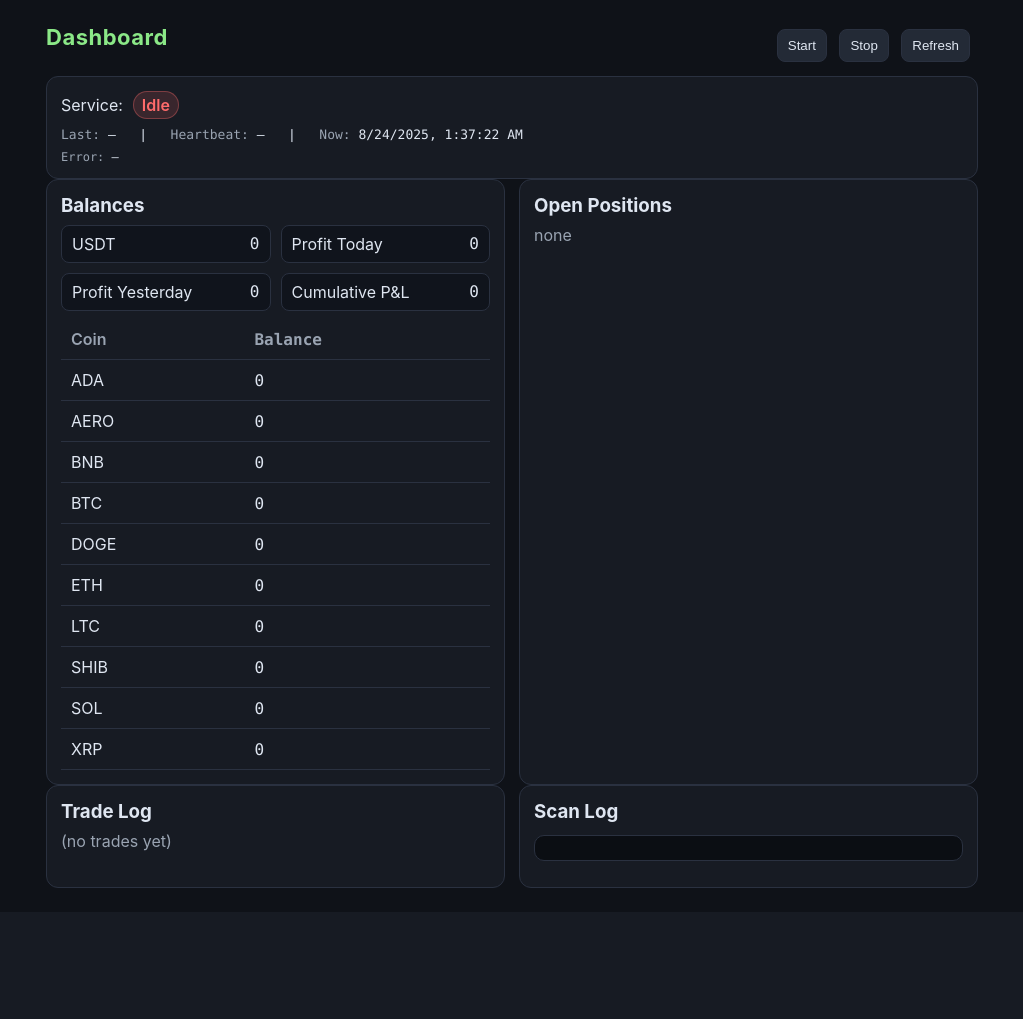
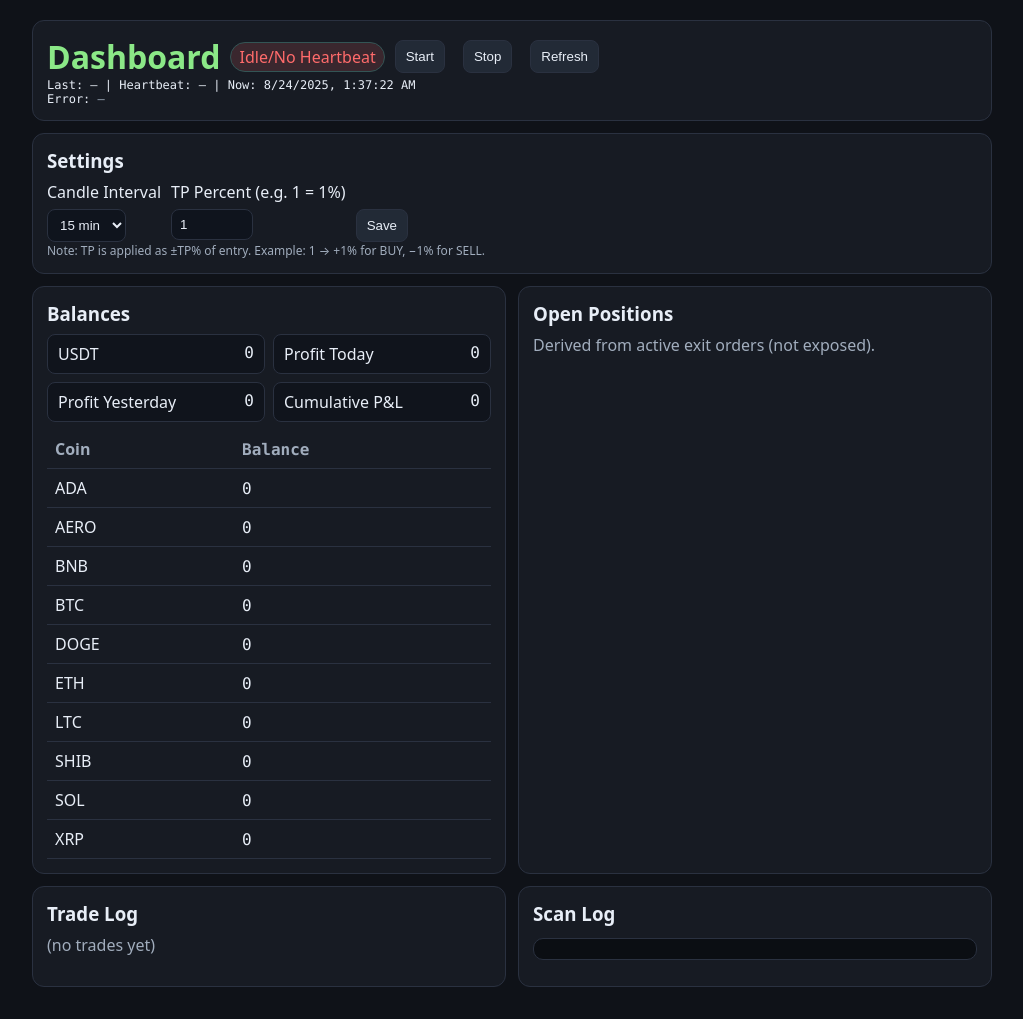
Before and after one commit to sudch-dev/Coin, a Flask app: page / in a window 1280 px wide. Shown: the whole page, without its empty margins (128-1151 px from the left). Before the commit the page ends 888 px from the top, so only its background shows below. Run offline with Flask 3, Linux system fonts and the light colour scheme; data that the repository does not hold is empty.

Commit message:
Update index.html

```diff
--- a/templates/index.html
+++ b/templates/index.html
@@ -2,101 +2,88 @@
 <html lang="en">
 <head>
   <meta charset="utf-8" />
-  <meta
-    name="viewport"
-    content="width=device-width,initial-scale=1,maximum-scale=1,user-scalable=no"
-  />
+  <meta name="viewport" content="width=device-width,initial-scale=1" />
   <title>Dashboard</title>
   <style>
-    :root {
-      --bg: #0f1218;
-      --panel: #171b23;
-      --text: #dfe6f1;
-      --muted: #9aa4b2;
-      --ok: #41d392;
-      --warn: #ffcc66;
-      --err: #ff6b6b;
-      --accent: #5aa9ff;
-      --border: #2a3140;
-      --badge-buy: #2ecc71;
-      --badge-sell: #ff7675;
-      --mono: ui-monospace, SFMono-Regular, Menlo, Monaco, Consolas, "Liberation Mono", "Courier New", monospace;
-      --round: 12px;
+    :root{
+      --bg:#0f1218; --panel:#171b23; --text:#e8eef7; --muted:#a1adbd;
+      --border:#2a3140; --ok:#41d392; --err:#ff6b6b; --badge-buy:#2ecc71; --badge-sell:#ff7675;
+      --mono: ui-monospace, Menlo, Consolas, "Courier New", monospace;
     }
-    * { box-sizing: border-box; }
-    html, body { margin:0; padding:0; background:var(--bg); color:var(--text); font-family: Inter, system-ui, -apple-system, Segoe UI, Roboto, sans-serif; }
-    .wrap { max-width: 960px; margin: 24px auto; padding: 0 14px; }
-    h1 { font-size: 22px; margin: 0 0 16px; color: #8be887; letter-spacing: .5px; }
-    .row { display: grid; grid-template-columns: 1fr; gap: 14px; }
-    @media (min-width:900px){ .row { grid-template-columns: 1fr 1fr; } }
-    .card { background: var(--panel); border: 1px solid var(--border); border-radius: var(--round); padding: 14px; }
-    .title { display:flex; align-items:center; justify-content:space-between; margin-bottom:10px; }
-    .btns button {
-      background:#232a36; color: var(--text); border:1px solid var(--border);
-      padding:8px 10px; border-radius:8px; margin-right:8px; cursor:pointer;
-    }
-    .btns button:hover{ border-color:#3b4558; }
-    .status-line { margin-top:8px; font-family: var(--mono); font-size:13px; }
-    .status-chip{ display:inline-block; padding:3px 8px; border-radius:999px; font-weight:600; }
-    .ok{ background: rgba(65,211,146,.15); color: var(--ok); border:1px solid rgba(65,211,146,.3); }
-    .idle{ background: rgba(255,204,102,.15); color: var(--warn); border:1px solid rgba(255,204,102,.35); }
-    .dead{ background: rgba(255,107,107,.15); color: var(--err); border:1px solid rgba(255,107,107,.35); }
-
-    table { width: 100%; border-collapse: collapse; }
-    th, td { text-align:left; padding:10px; border-bottom:1px solid var(--border); }
-    th { color: var(--muted); font-weight:600; }
-    .mono { font-family: var(--mono); }
-    .muted { color: var(--muted); }
-    .badge {
-      display:inline-block; padding:3px 8px; border-radius:6px; font-weight:700; font-size:12px;
-      color:#111; background:#999;
-    }
-    .buy { background: var(--badge-buy); }
-    .sell{ background: var(--badge-sell); }
-    .flex { display:flex; gap:10px; align-items:center; flex-wrap: wrap; }
-    .small { font-size: 12px; }
-    pre.log {
-      background:#0b0e13; border:1px solid var(--border); border-radius:10px;
-      padding:12px; max-height: 260px; overflow:auto; font-family: var(--mono); font-size: 12px; line-height:1.45;
-    }
-    .pill { background:#202736; border:1px solid var(--border); border-radius:999px; padding:6px 10px; }
-    .grid-2 { display:grid; grid-template-columns: 1fr 1fr; gap: 10px; }
-    @media (max-width:520px){ .grid-2 { grid-template-columns: 1fr; } }
-    .kv { display:flex; justify-content:space-between; background:#10141c; border:1px solid var(--border); border-radius:8px; padding:8px 10px; }
+    html,body{margin:0;background:var(--bg);color:var(--text);font-family:system-ui, -apple-system, Segoe UI, Roboto, Arial, sans-serif}
+    .wrap{max-width:960px;margin:20px auto;padding:0 14px}
+    h1{margin:0 0 12px;color:#8be887}
+    .card{background:var(--panel);border:1px solid var(--border);border-radius:12px;padding:14px;margin-bottom:12px}
+    .row{display:grid;grid-template-columns:1fr;gap:12px}
+    @media(min-width:900px){.row{grid-template-columns:1fr 1fr}}
+    table{width:100%;border-collapse:collapse}
+    th,td{padding:8px;border-bottom:1px solid var(--border);text-align:left}
+    th{color:var(--muted)}
+    .mono{font-family:var(--mono)}
+    .muted{color:var(--muted)}
+    .btn{background:#222a36;color:var(--text);border:1px solid var(--border);padding:8px 10px;border-radius:8px;cursor:pointer;margin-right:8px}
+    .badge{display:inline-block;padding:3px 8px;border-radius:6px;font-weight:700;font-size:12px;color:#111}
+    .buy{background:var(--badge-buy)} .sell{background:var(--badge-sell)}
+    pre.log{background:#0b0e13;border:1px solid var(--border);border-radius:10px;padding:10px;max-height:260px;overflow:auto;font-family:var(--mono);font-size:12px}
+    .grid2{display:grid;grid-template-columns:1fr 1fr;gap:8px}
+    @media(max-width:520px){.grid2{grid-template-columns:1fr}}
+    .kv{display:flex;justify-content:space-between;background:#10141c;border:1px solid var(--border);border-radius:8px;padding:8px 10px}
+    .status{display:flex;gap:10px;align-items:center}
+    .chip{padding:3px 8px;border-radius:999px;border:1px solid #355;color:#aee}
+    .ok{background:rgba(65,211,146,.15);color:var(--ok)}
+    .dead{background:rgba(255,107,107,.15);color:var(--err)}
+    .pill{background:#202736;border:1px solid var(--border);border-radius:999px;padding:3px 8px}
+    .small{font-size:12px}
+    .ctl input,.ctl select{background:#0f141d;border:1px solid var(--border);color:var(--text);padding:7px 8px;border-radius:8px}
+    .ctl label{display:block;margin-bottom:6px}
+    .ctl-row{display:flex;gap:10px;flex-wrap:wrap}
   </style>
 </head>
 <body>
   <div class="wrap">
-    <div class="title">
-      <h1>Dashboard</h1>
-      <div class="btns">
-        <button id="btnStart">Start</button>
-        <button id="btnStop">Stop</button>
-        <button id="btnRefresh">Refresh</button>
+    <div class="card">
+      <div class="status">
+        <h1 style="margin:0;">Dashboard</h1>
+        <span id="chip" class="chip">—</span>
+        <button class="btn" id="btnStart">Start</button>
+        <button class="btn" id="btnStop">Stop</button>
+        <button class="btn" id="btnRefresh">Refresh</button>
       </div>
+      <div class="small mono">
+        Last: <span id="last">—</span> | Heartbeat: <span id="hb">—</span> | Now: <span id="now">—</span>
+      </div>
+      <div class="small mono">Error: <span id="err" class="muted">—</span></div>
     </div>
 
-    <div class="card" id="statusCard">
-      <div class="flex">
-        <div>Service:</div>
-        <div id="statusChip" class="status-chip idle">—</div>
+    <!-- Settings -->
+    <div class="card">
+      <h3 style="margin:0 0 8px;">Settings</h3>
+      <div class="ctl-row">
+        <div class="ctl">
+          <label for="candle">Candle Interval</label>
+          <select id="candle">
+            <option value="60">1 min</option>
+            <option value="300">5 min</option>
+            <option value="900">15 min</option>
+            <option value="1800">30 min</option>
+            <option value="3600">1 hour</option>
+          </select>
+        </div>
+        <div class="ctl">
+          <label for="tp">TP Percent (e.g. 1 = 1%)</label>
+          <input id="tp" type="number" step="0.01" min="0.1" max="5" value="1" />
+        </div>
+        <div class="ctl" style="align-self:flex-end;">
+          <button class="btn" id="btnSave">Save</button>
+        </div>
       </div>
-      <div class="status-line">
-        <span class="muted">Last:</span> <span id="last"></span>
-        &nbsp;&nbsp;|&nbsp;&nbsp;
-        <span class="muted">Heartbeat:</span> <span id="hbAge">—</span>
-        &nbsp;&nbsp;|&nbsp;&nbsp;
-        <span class="muted">Now:</span> <span id="now"></span>
-      </div>
-      <div class="status-line small">
-        <span class="muted">Error:</span> <span id="err" class="mono"></span>
-      </div>
+      <div class="small muted">Note: TP is applied as ±TP% of entry. Example: 1 → +1% for BUY, −1% for SELL.</div>
     </div>
 
     <div class="row">
       <div class="card">
         <h3 style="margin:0 0 8px;">Balances</h3>
-        <div class="grid-2" style="margin-bottom:8px;">
+        <div class="grid2" style="margin-bottom:8px;">
           <div class="kv"><div>USDT</div><div class="mono" id="usdt">—</div></div>
           <div class="kv"><div>Profit Today</div><div class="mono" id="pToday">—</div></div>
           <div class="kv"><div>Profit Yesterday</div><div class="mono" id="pYday">—</div></div>
@@ -107,10 +94,9 @@
           <tbody></tbody>
         </table>
       </div>
-
       <div class="card">
         <h3 style="margin:0 0 8px;">Open Positions</h3>
-        <div id="positions" class="muted">none</div>
+        <div id="positions" class="muted">Derived from active exit orders (not exposed).</div>
       </div>
     </div>
 
@@ -127,11 +113,9 @@
   </div>
 
   <script>
-    const $ = (id) => document.getElementById(id);
-    const fmtNum = (n, d=6) => {
-      const x = Number(n);
-      if (!isFinite(x)) return '0';
-      return x.toFixed(d).replace(/\.?0+$/,'');
+    const $ = id => document.getElementById(id);
+    const fmt = (n, d=6) => {
+      const x = Number(n); if(!isFinite(x)) return "0"; return x.toFixed(d).replace(/\.?0+$/,'');
     };
     const since = (unix) => {
       if(!unix) return '—';
@@ -142,156 +126,119 @@
       const h = Math.floor(m/60), mm = m%60;
       return `${h}h ${mm}m ago`;
     };
+    const setChip = (alive) => {
+      const c = $("chip");
+      c.className = "chip " + (alive ? "ok" : "dead");
+      c.textContent = alive ? "Running" : "Idle/No Heartbeat";
+    };
 
-    async function call(path, opts={}) {
+    async function api(path, opts={}) {
       const r = await fetch(path, opts);
       if (!r.ok) throw new Error(`${r.status} ${r.statusText}`);
-      return r.json().catch(() => ({}));
-    }
-
-    function setStatusChip(status, hbAgeSec) {
-      const chip = $("statusChip");
-      chip.textContent = status || "—";
-      chip.className = "status-chip";
-      // choose class based on heartbeat + status
-      if (hbAgeSec > 45 || status === "Idle") chip.classList.add("dead");
-      else chip.classList.add("ok");
+      return r.json().catch(()=>({}));
     }
 
     function renderCoins(coins) {
       const tbody = $("coinTable").querySelector("tbody");
       tbody.innerHTML = "";
-      const entries = Object.entries(coins || {}).sort((a,b) => (b[1]-a[1]));
-      if (!entries.length) {
+      const rows = Object.entries(coins||{}).sort((a,b)=>b[1]-a[1]);
+      if (!rows.length) { const tr=document.createElement("tr"); tr.innerHTML=`<td colspan=2 class="muted">—</td>`; tbody.appendChild(tr); return; }
+      rows.forEach(([c,bal])=>{
         const tr = document.createElement("tr");
-        const td = document.createElement("td"); td.colSpan=2; td.className="muted"; td.textContent="—";
-        tr.appendChild(td); tbody.appendChild(tr); return;
-      }
-      for (const [c, bal] of entries) {
-        const tr = document.createElement("tr");
-        const td1 = document.createElement("td"); td1.textContent = c; tr.appendChild(td1);
-        const td2 = document.createElement("td"); td2.className="mono"; td2.textContent = fmtNum(bal, 8); tr.appendChild(td2);
+        tr.innerHTML = `<td>${c}</td><td class="mono">${fmt(bal, 8)}</td>`;
         tbody.appendChild(tr);
+      });
+    }
+
+    function renderTrades(list) {
+      const box = $("tradeLog");
+      box.innerHTML = "";
+      (list||[]).forEach(t=>{
+        const el = document.createElement("div");
+        el.className = "card";
+        el.style.background = "#11151d"; el.style.border = "1px solid var(--border)"; el.style.marginBottom = "8px";
+        el.innerHTML = `
+          <div class="small mono">
+            <span class="badge ${t.side==='BUY'?'buy':'sell'}">${t.side||''}</span>
+            <span class="pill mono">${t.pair||''}</span>
+            <span class="muted">${t.time||''}</span>
+          </div>
+          <div class="mono small" style="margin-top:6px;">
+            Entry: ${fmt(t.entry)} &nbsp;|&nbsp; TP: ${fmt(t.tp)} &nbsp;|&nbsp; Qty: ${fmt(t.qty)}
+          </div>
+          ${t.msg ? `<div class="small muted" style="margin-top:6px;">${t.msg}</div>` : ""}
+          <div class="mono small" style="margin-top:6px;">
+            ${(() => {
+              const or = t.order_result || {};
+              const st = (or.status || (or.code ? "error" : "ok"));
+              const code = (or.code !== undefined ? ` code=${or.code}` : "");
+              const msg = (or.message ? ` msg="${or.message}"` : "");
+              return `Result: ${st}${code}${msg}`;
+            })()}
+          </div>
+        `;
+        box.appendChild(el);
+      });
+      if (!box.children.length) box.innerHTML = `<div class="muted">(no trades yet)</div>`;
+    }
+
+    function renderScans(scans) {
+      $("scanLog").textContent = (scans||[]).join("\n");
+    }
+
+    async function loadStatus() {
+      try {
+        const d = await api("/status");
+        $("last").textContent = d.last || "—";
+        $("now").textContent  = new Date().toLocaleString();
+        $("err").textContent  = d.error || "—";
+
+        const hbAge = Math.max(0, Math.floor(Date.now()/1000 - (d.status_epoch||0)));
+        $("hb").textContent = since(d.status_epoch||0);
+        setChip(hbAge <= 45 && d.status === "Running");
+
+        $("usdt").textContent   = fmt(d.usdt, 6);
+        $("pToday").textContent = fmt(d.profit_today, 6);
+        $("pYday").textContent  = fmt(d.profit_yesterday, 6);
+        $("pCum").textContent   = fmt(d.pnl_cumulative, 6);
+
+        renderCoins(d.coins);
+        renderTrades(d.trades);
+        renderScans(d.scans);
+
+        // populate settings
+        const s = d.settings || {};
+        const ci = Number(s.candle_interval_sec || 900);
+        const tp = Number((s.tp_pct || 0.01) * 100);
+        $("candle").value = String(ci);
+        $("tp").value = (tp*1).toFixed(2).replace(/\.?0+$/,'');
+      } catch(e) {
+        $("err").textContent = e.message;
+        setChip(false);
       }
     }
 
-    function renderTrades(trades) {
-      const box = $("tradeLog");
-      box.innerHTML = "";
-      (trades || []).forEach(t => {
-        const row = document.createElement("div");
-        row.className = "card";
-        row.style.background = "#11151d";
-        row.style.border = "1px solid var(--border)";
-        row.style.marginBottom = "8px";
-        const head = document.createElement("div");
-        head.className = "flex";
-        const side = document.createElement("span");
-        side.className = "badge " + (t.side === "BUY" ? "buy":"sell");
-        side.textContent = t.side || "?";
-        const time = document.createElement("span");
-        time.className = "mono muted small";
-        time.textContent = t.time || "";
-        const pair = document.createElement("span");
-        pair.className = "pill mono";
-        pair.textContent = t.pair || "";
-        head.appendChild(side); head.appendChild(pair); head.appendChild(time);
-        row.appendChild(head);
-
-        const info = document.createElement("div");
-        info.className = "mono small";
-        info.style.marginTop = "6px";
-        info.textContent = `Entry: ${fmtNum(t.entry)}  |  TP: ${fmtNum(t.tp)}  |  Qty: ${fmtNum(t.qty)}`;
-        row.appendChild(info);
-
-        if (t.msg) {
-          const m = document.createElement("div");
-          m.className = "small muted"; m.style.marginTop="6px";
-          m.textContent = t.msg; row.appendChild(m);
-        }
-
-        const res = document.createElement("div");
-        res.className = "mono small";
-        res.style.marginTop="6px";
-        const or = t.order_result || {};
-        // Show compact error/success line
-        const status = (or.status || (or.code ? "error" : "ok"));
-        const code = (or.code !== undefined ? ` code=${or.code}` : "");
-        const msg = (or.message ? ` msg="${or.message}"` : "");
-        res.textContent = `Result: ${status}${code}${msg}`;
-        row.appendChild(res);
-
-        box.appendChild(row);
-      });
-      if (!box.children.length) {
-        const none = document.createElement("div");
-        none.className="muted"; none.textContent="(no trades yet)";
-        box.appendChild(none);
+    async function saveSettings() {
+      try {
+        const ci = Number($("candle").value || 900);
+        const tp_input_pct = Number($("tp").value || 1); // user enters "1" for 1%
+        const body = { candle_interval_sec: ci, tp_pct: tp_input_pct/100 };
+        const r = await api("/config", {method:"POST", headers: {"Content-Type":"application/json"}, body: JSON.stringify(body)});
+        if (!r.ok && r.error) throw new Error(r.error);
+        // refresh after save
+        await loadStatus();
+      } catch(e) {
+        $("err").textContent = "Save failed: " + e.message;
       }
     }
 
-    function renderScans(scans) {
-      const pre = $("scanLog");
-      pre.textContent = (scans || []).join("\n");
-    }
+    $("btnStart").onclick = async () => { try { await api("/start", {method:"POST"}); } catch(e){}; loadStatus(); };
+    $("btnStop").onclick  = async () => { try { await api("/stop",  {method:"POST"}); } catch(e){}; loadStatus(); };
+    $("btnRefresh").onclick = loadStatus;
+    $("btnSave").onclick = saveSettings;
 
-    function renderPositions(exitOrders) {
-      const box = $("positions");
-      if (!exitOrders || !exitOrders.length) { box.textContent = "none"; return; }
-      const tbl = document.createElement("table");
-      const thead = document.createElement("thead");
-      thead.innerHTML = "<tr><th>Pair</th><th>Side</th><th class='mono'>Qty</th><th class='mono'>Entry</th><th class='mono'>TP</th></tr>";
-      tbl.appendChild(thead);
-      const tb = document.createElement("tbody");
-      exitOrders.forEach(p => {
-        const tr = document.createElement("tr");
-        tr.innerHTML = `<td>${p.pair||""}</td>
-                        <td><span class="badge ${p.side==='BUY'?'buy':'sell'}">${p.side||""}</span></td>
-                        <td class="mono">${fmtNum(p.qty)}</td>
-                        <td class="mono">${fmtNum(p.entry)}</td>
-                        <td class="mono">${fmtNum(p.tp)}</td>`;
-        tb.appendChild(tr);
-      });
-      tbl.appendChild(tb);
-      box.innerHTML = ""; box.appendChild(tbl);
-    }
-
-    async function refresh() {
-      try {
-        const data = await call("/status");
-        // status + heartbeat
-        $("last").textContent = data.last || "—";
-        $("now").textContent  = new Date().toLocaleString();
-        const hbAgeSec = Math.max(0, Math.floor(Date.now()/1000 - (data.status_epoch || 0)));
-        $("hbAge").textContent = since(data.status_epoch || 0);
-        setStatusChip(data.status || "Idle", hbAgeSec);
-        $("err").textContent = data.error || "—";
-
-        // balances / pnl
-        $("usdt").textContent  = fmtNum(data.usdt, 6);
-        $("pToday").textContent= fmtNum(data.profit_today, 6);
-        $("pYday").textContent = fmtNum(data.profit_yesterday, 6);
-        $("pCum").textContent  = fmtNum(data.pnl_cumulative, 6);
-
-        renderCoins(data.coins || {});
-        renderTrades(data.trades || []);
-        renderScans(data.scans || []);
-        // We derive "open positions" from /status? not provided; reuse last trades that are pending exits if you expose them.
-        // If you decide to include exit_orders in /status, call renderPositions(data.exit_orders);
-      } catch (e) {
-        $("err").textContent = e.message;
-        setStatusChip("Idle", 9999);
-      }
-    }
-
-    // buttons
-    $("btnStart").onclick = async () => { try { await call("/start", {method:"POST"}); } catch(e){}; refresh(); };
-    $("btnStop").onclick  = async () => { try { await call("/stop",  {method:"POST"}); } catch(e){}; refresh(); };
-    $("btnRefresh").onclick = refresh;
-
-    // poll
-    refresh();
-    setInterval(refresh, 5000);
+    loadStatus();
+    setInterval(loadStatus, 5000);
   </script>
 </body>
 </html>
```
